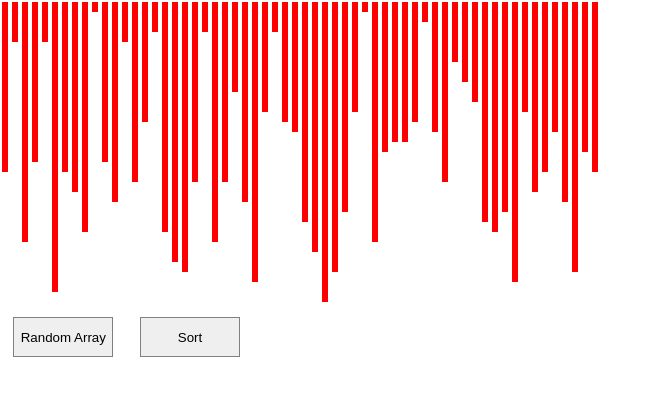
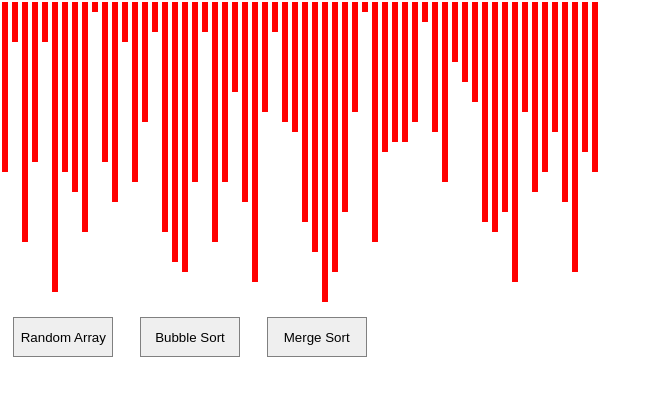
Before and after one commit to msmfa/sorting-visualiser, a React (Create React App) app: page / in a window 1280 px wide. Shown: the top 396 px of the page, without its empty margins (0-659 px from the left). Built offline with nearby package versions, Linux system fonts and the light colour scheme.

Commit message:
Added mergesort (WIP)

```diff
--- a/src/App.js
+++ b/src/App.js
@@ -15,16 +15,19 @@ function RandomArray() {
     () => Math.floor(Math.random() * 30) + 1
   );
 
-  const [state, setState] = useState(initialArray);
-
   const generateRandomArray = e => {
     setState(
       Array.from({ length: 60 }, () => Math.floor(Math.random() * 30) + 1)
     );
   };
 
+  const [state, setState] = useState(initialArray);
+
+  const completedArray = [...state].sort((a, b) => a - b);
+
   const bubbleSort = array => {
     let len = array.length;
+
     for (let j = 0; j < len; j++) {
       if (array[j] > array[j + 1]) {
         let tmp = array[j];
@@ -35,14 +38,34 @@ function RandomArray() {
     return array;
   };
 
-  let completedArray = [...state].sort((a, b) => a - b);
-
-  const sort = () => {
+  const bubbleSortClick = () => {
     if (state.join("") === completedArray.join("")) return;
     setState([...bubbleSort(state)]);
-    setTimeout(sort, 200);
+    setTimeout(bubbleSortClick, 200);
     console.log("algo has run this many times");
   };
+
+  //////////////////
+  console.log(state);
+  const mergeSortClick = () => {
+    setState([...mergeRight([...state])]);
+    console.log(mergeRight(state));
+  };
+  //splits the array in half and swaps once
+  function mergeRight(arr) {
+    console.log(arr);
+    let secondHalf = arr.slice(Math.floor(arr.length / 2));
+
+    for (let i = 0; i < secondHalf.length; i++) {
+      if (secondHalf[i] > secondHalf[i + 1]) {
+        let element = secondHalf[i];
+        secondHalf[i] = secondHalf[i + 1];
+        secondHalf[i + 1] = element;
+        console.log(element);
+      }
+    }
+    return secondHalf;
+  }
 
   //Used a recursive function here but could have used SetTimeout with clearInterval
   //
@@ -60,7 +83,8 @@ function RandomArray() {
         ))}
       </div>
       <button onClick={generateRandomArray}>Random Array</button>
-      <button onClick={sort}>Sort</button>
+      <button onClick={bubbleSortClick}>Bubble Sort</button>
+      <button onClick={mergeSortClick}>Merge Sort</button>
     </>
   );
 }
```
